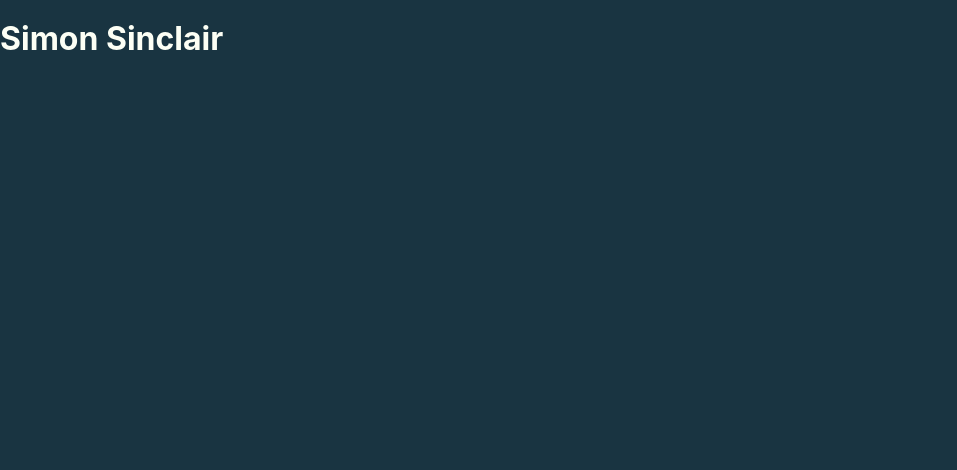
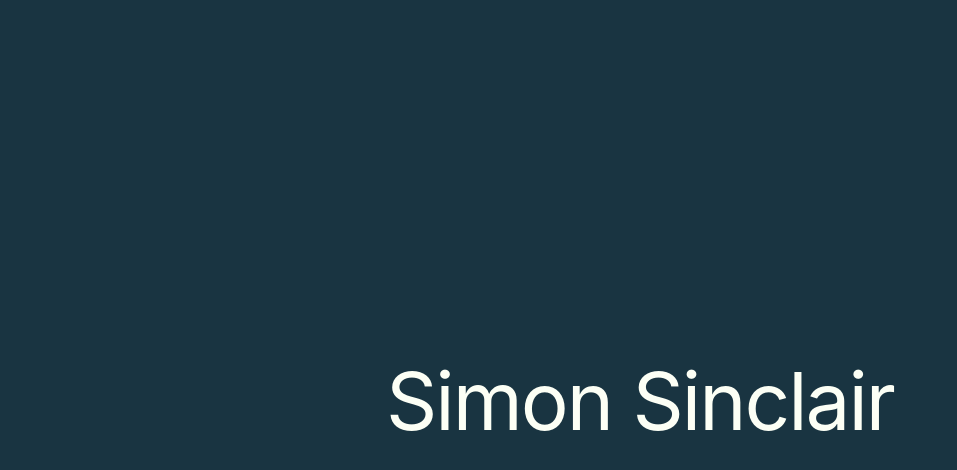
Before and after one commit to simonsinclair/simonsinclair-com, a Next.js app: page / in a window 1280 px wide. Shown: the top 470 px of the page, without its empty margins (0-957 px from the left). Built offline with nearby package versions, Linux system fonts and the light colour scheme.

Commit message:
Move Project into 'src'
Also:
- Build outside of 'src'
- Copy favicon.ico and robot.txt into 'public' on build

Add:
- src/components/Layout.css
- src/pages/_document.js
- src/pages/_error.js

Update:
- src/components/Head.js
- src/components/Layout.js
- src/pages/index.js

```diff
--- a/components/Layout.js
+++ /dev/null
@@ -1,28 +0,0 @@
-import 'normalize.css';
-import Head from '../components/Head';
-
-const SYSTEM_FONTS_FAMILY = '-apple-system, BlinkMacSystemFont, “Segoe UI”, “Roboto”, “Oxygen”, “Ubuntu”, “Cantarell”, “Fira Sans”, “Droid Sans”, “Helvetica Neue”, sans-serif';
-
-const Layout = (props) => (
-  <div>
-    <Head />
-    { props.children }
-    <style jsx global>{`
-      html {
-        box-sizing: border-box;
-      }
-      *,
-      *:before,
-      *:after {
-        box-sizing: inherit;
-      }
-      body {
-        background-color: #193441;
-        color: #FCFFF5;
-        font-family: ${ SYSTEM_FONTS_FAMILY };
-      }
-    `}</style>
-  </div>
-);
-
-export default Layout;
--- a/next.config.js
+++ /dev/null
@@ -1,3 +0,0 @@
-const withCss = require('@zeit/next-css');
-
-module.exports = withCss();
--- a/components/Head.js
+++ b/src/components/Head.js
@@ -4,7 +4,7 @@ const Head = () => (
   <NextHead>
     <meta charSet="UTF-8" />
     <title>Simon Sinclair &mdash; Home</title>
-    <meta name="description" content="" />
+    <meta name="description" content="Simon Sinclair is a multidisciplinary UX Designer living in London, UK." />
     <meta name="viewport" content="width=device-width, initial-scale=1" />
   </NextHead>
 );
--- /dev/null
+++ b/src/components/Layout.css
@@ -0,0 +1,57 @@
+@import '~normalize.css';
+
+html {
+  box-sizing: border-box;
+  font-size: 16px;
+}
+
+*,
+*:before,
+*:after {
+  box-sizing: inherit;
+}
+
+body,
+html {
+  height: 100%;
+}
+
+body {
+  background-color: #193441;
+  color: #FCFFF5;
+  font-family: -apple-system, BlinkMacSystemFont, “Segoe UI”, Roboto, Oxygen, Ubuntu, Cantarell, “Fira Sans”, “Droid Sans”, “Helvetica Neue”, sans-serif;
+  font-size: 1.1875rem;
+  line-height: 1.6875rem;
+}
+
+h1 {
+  font-size: 5rem;
+  line-height: 5.0625rem;
+  letter-spacing: -2px;
+}
+
+h1,
+h2 {
+  margin-top: 3.375rem;
+  margin-bottom: 1.6875rem;
+}
+
+h1,
+h2,
+h3,
+h4 {
+  font-weight: 400;
+}
+
+.logotype {
+  margin-top: 0;
+  margin-bottom: 0;
+  padding-right: 16px;
+  padding-left: 16px;
+  position: absolute;
+  top: 50%;
+  right: 0;
+  left: 0;
+  text-align: center;
+  transform: translateY(-50%);
+}
--- /dev/null
+++ b/src/components/Layout.js
@@ -0,0 +1,15 @@
+import './Layout.css';
+import Head from '../components/Head';
+
+// To do:
+// - title prop
+// - description prop
+
+const Layout = (props) => (
+  <div>
+    <Head />
+    { props.children }
+  </div>
+);
+
+export default Layout;
--- /dev/null
+++ b/src/pages/_document.js
@@ -0,0 +1,37 @@
+import Document, { Head, Main, NextScript } from 'next/document';
+
+const GA_TRACKING_ID = 'UA-128283216-1';
+
+const createGaTrackingScript = (trackingId) => {
+  return {
+    __html:
+`window.dataLayer = window.dataLayer || [];
+function gtag(){dataLayer.push(arguments);}
+gtag('js', new Date());
+
+gtag('config', '${ trackingId }');`
+  }
+}
+
+export default class CustomDocument extends Document {
+  static async getInitialProps(ctx) {
+    const initialProps = await Document.getInitialProps(ctx);
+    return { ...initialProps };
+  };
+
+  render () {
+    return (
+      <html lang="en-GB">
+        <Head>
+          <link rel="preconnect" href="https://www.google-analytics.com" />
+          <script async src={ `https://www.googletagmanager.com/gtag/js?id=${ GA_TRACKING_ID }` } />
+          <script dangerouslySetInnerHTML={ createGaTrackingScript() } />
+        </Head>
+        <body>
+          <Main />
+          <NextScript />
+        </body>
+      </html>
+    );
+  }
+};
--- a/pages/index.js
+++ b/src/pages/index.js
@@ -1,11 +1,9 @@
 import Layout from '../components/Layout';
 
 const Index = () => (
-  <div>
-    <Layout>
-      <h1>Simon Sinclair</h1>
-    </Layout>
-  </div>
+  <Layout>
+    <h1 className="logotype">Simon Sinclair</h1>
+  </Layout>
 );
 
 export default Index;
```
Also changed, not shown: package.json (+4 -4 lines), src/next.config.js (added, +30 -0 lines), src/pages/_error.js (added, +9 -0 lines), src/robots.txt (added), 2 other files (tests, documents, lock files or other folders).
